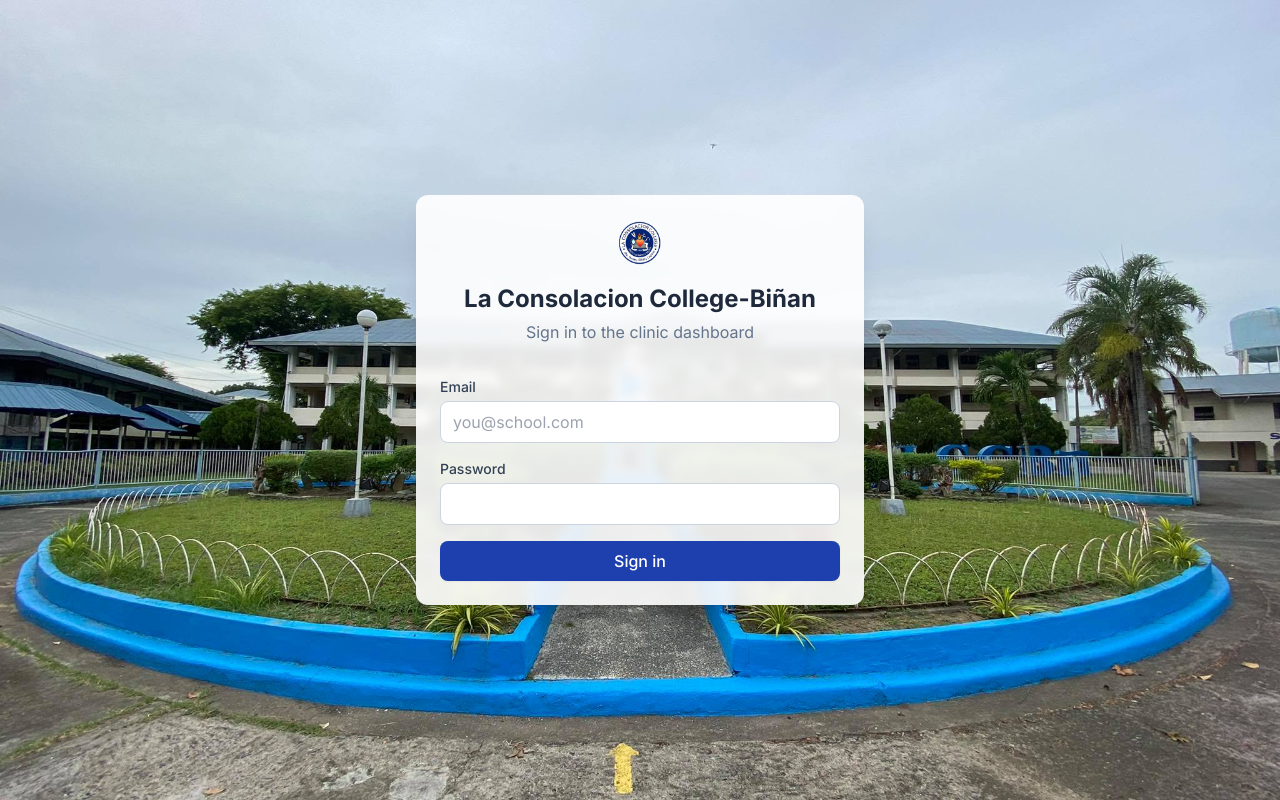
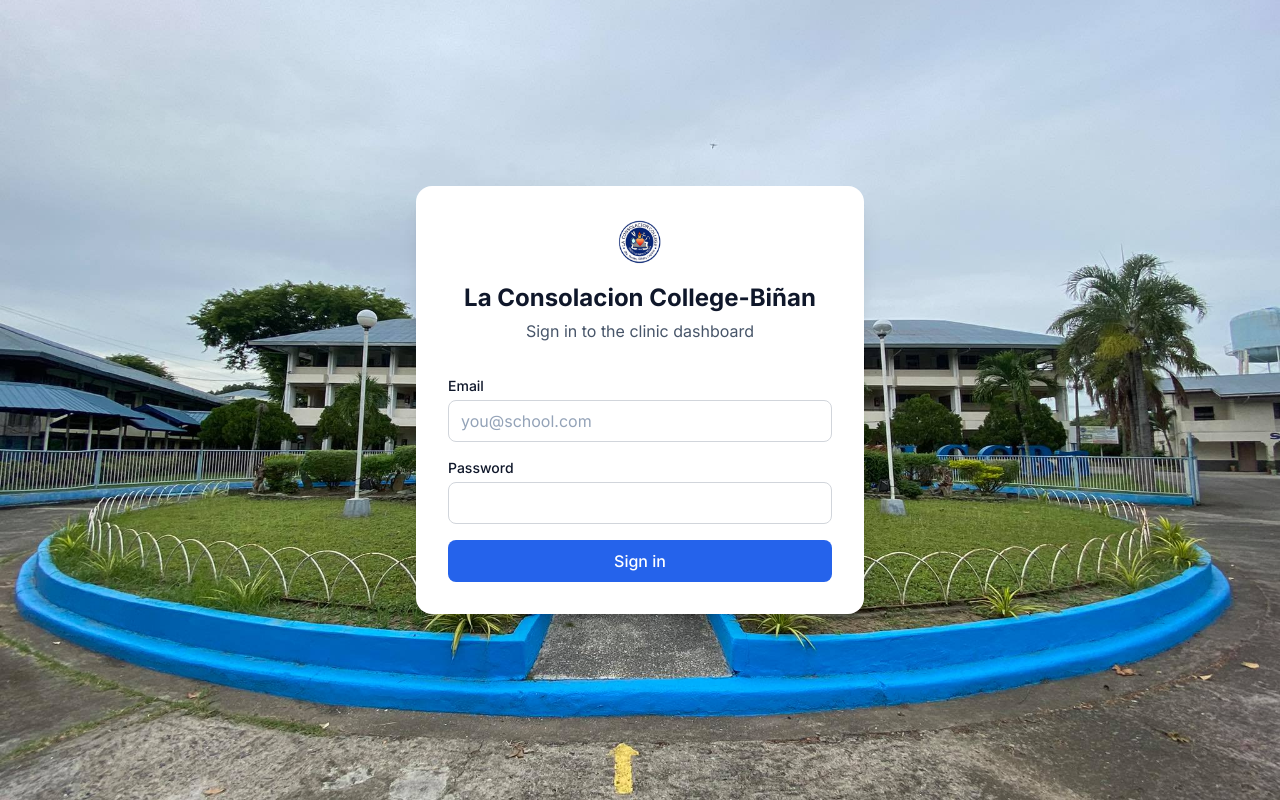
Before and after one commit to LJDante/CMS, a React (Vite) app: page /login in a window 1280 px wide. Built offline with nearby package versions, Linux system fonts and the light colour scheme; no server answers.

Commit message:
fix login visibility

```diff
--- a/src/pages/Login.tsx
+++ b/src/pages/Login.tsx
@@ -16,36 +16,40 @@
 
   return (
     <div className="flex min-h-screen items-center justify-center bg-[url('/LCCbinanbuildin.jpg')] bg-cover bg-center px-4">
-      <div className="w-full max-w-md animate-fade-in">
-        <div className="card border-0 shadow-xl bg-white/90 backdrop-blur-sm">
+      <div className="w-full max-w-md">
+        <div className="rounded-2xl shadow-xl bg-white p-8">
           <div className="mb-8 text-center">
             <img src="/LCCBnLogo.png" alt="La Consolacion College-Biñan" className="mx-auto mb-4 h-12" />
-            <h1 className="text-2xl font-bold text-slate-800">La Consolacion College-Biñan</h1>
-            <p className="mt-1 text-slate-500">Sign in to the clinic dashboard</p>
+            <h1 className="text-2xl font-bold text-slate-900">La Consolacion College-Biñan</h1>
+            <p className="mt-1 text-slate-600">Sign in to the clinic dashboard</p>
           </div>
           <form onSubmit={handleSubmit} className="space-y-4">
             <div>
-              <label className="mb-1 block text-sm font-medium text-slate-700">Email</label>
+              <label className="mb-1 block text-sm font-medium text-slate-900">Email</label>
               <input
                 type="email"
                 value={email}
                 onChange={(e) => setEmail(e.target.value)}
-                className="input-field"
+                className="w-full rounded-lg border border-gray-300 bg-white px-3 py-2 text-slate-900 placeholder:text-slate-400 focus:outline-none focus:ring-2 focus:ring-blue-500"
                 placeholder="you@school.com"
                 required
               />
             </div>
             <div>
-              <label className="mb-1 block text-sm font-medium text-slate-700">Password</label>
+              <label className="mb-1 block text-sm font-medium text-slate-900">Password</label>
               <input
                 type="password"
                 value={password}
                 onChange={(e) => setPassword(e.target.value)}
-                className="input-field"
+                className="w-full rounded-lg border border-gray-300 bg-white px-3 py-2 text-slate-900 placeholder:text-slate-400 focus:outline-none focus:ring-2 focus:ring-blue-500"
                 required
               />
             </div>
-            <button type="submit" className="btn-primary w-full" disabled={loading}>
+            <button
+              type="submit"
+              disabled={loading}
+              className="w-full rounded-lg bg-blue-600 hover:bg-blue-700 disabled:bg-blue-400 text-white font-medium py-2 px-4 transition"
+            >
               {loading ? 'Signing in...' : 'Sign in'}
             </button>
           </form>
```
Also changed, not shown: 1 other file (tests, documents, lock files or other folders).
